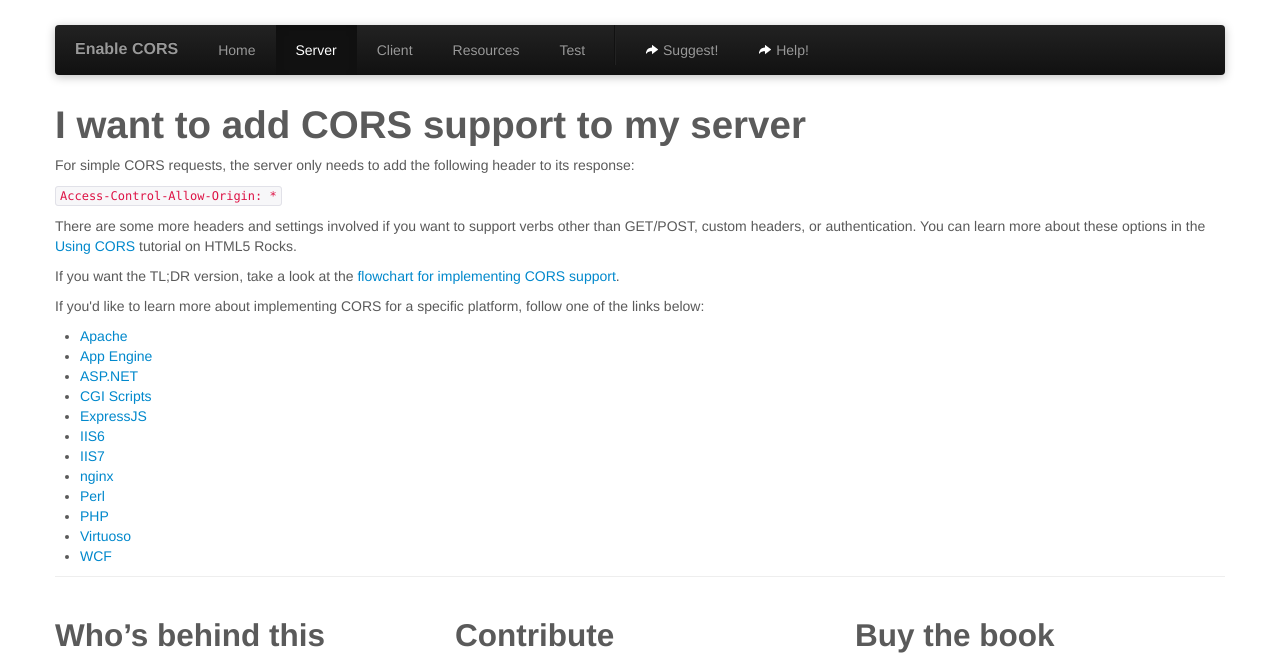
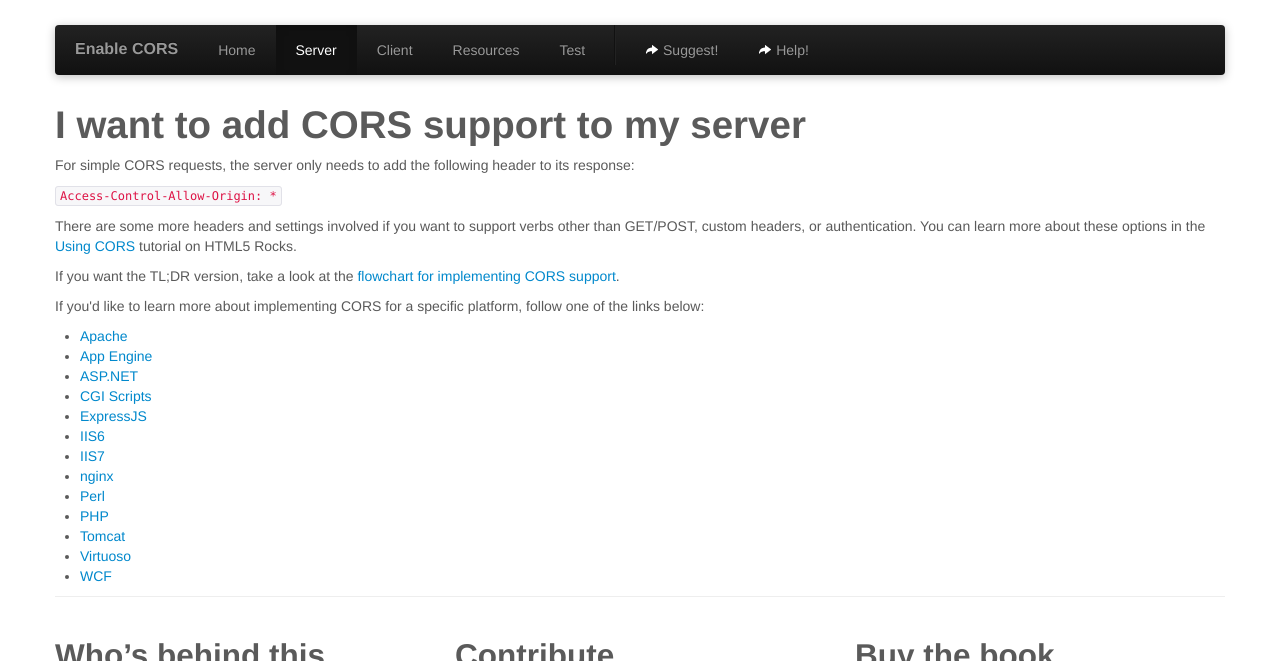
Before and after one commit to monsur/enable-cors.org, a Jekyll site: the page built from server.html, in a window 1280 px wide, cut to the strip 0-661 px from the top of the page. Built offline with Jekyll 4.4.1, drawn with Linux system fonts in a browser that asks for light colours.

Commit message:
Adding tomcat to the list of servers.

```diff
--- a/server.html
+++ b/server.html
@@ -27,6 +27,7 @@ title: enable cross-origin resource sharing
 			<li><a href="server_nginx.html">nginx</a></li>
 			<li><a href="server_perl.html">Perl</a></li>
 			<li><a href="server_php.html">PHP</a></li>
+			<li><a href="server_tomcat.html">Tomcat</a></li>
 			<li><a href="server_virtuoso.html">Virtuoso</a></li>
 			<li><a href="server_wcf.html">WCF</a></li>
 		</ul>
```
